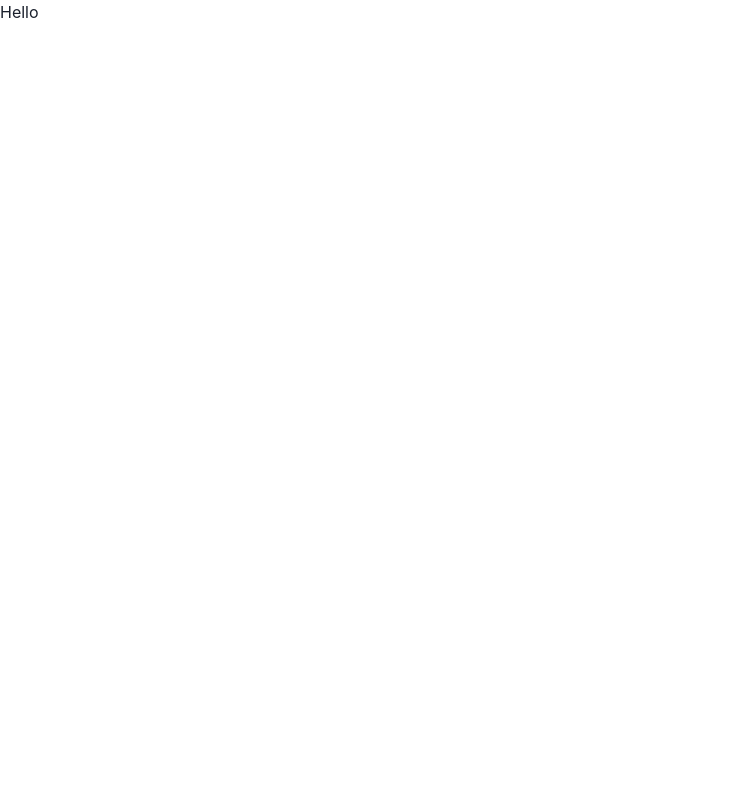
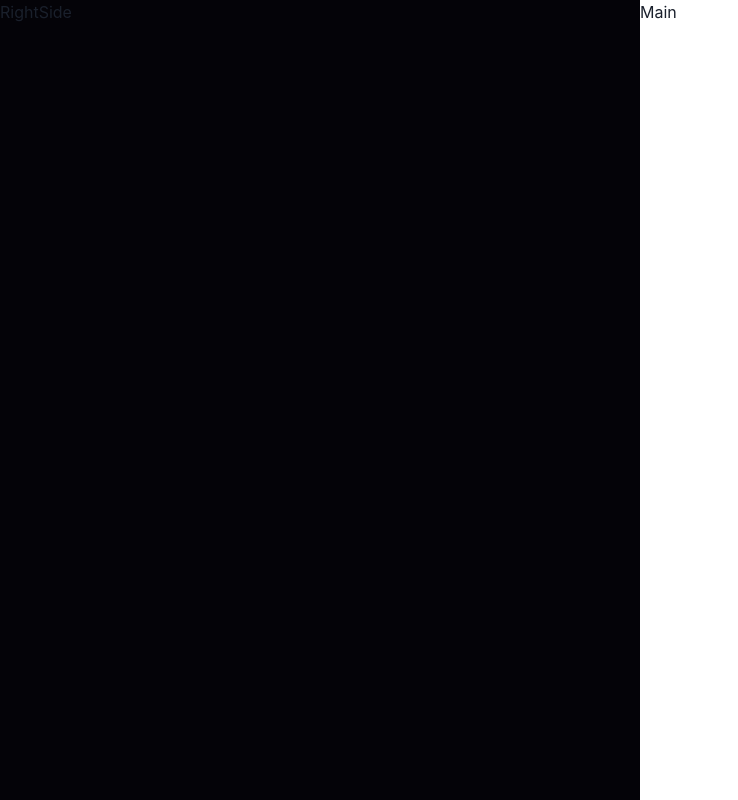
Before and after one commit to ProsperChihimba/authentication-screens, a React (Create React App) app: page / in a window 1280 px wide. Shown: the whole page, without its empty margins (0-738 px from the left). Built offline with nearby package versions, Linux system fonts and the light colour scheme.

Commit message:
Add: right side initial design

```diff
--- a/src/App.js
+++ b/src/App.js
@@ -1,10 +1,11 @@
 import * as React from 'react'
 import { ChakraProvider } from '@chakra-ui/react'
+import Main from './components/main';
 
 function App() {
   return (
     <ChakraProvider>
-      <div>Hello</div>
+      <Main />
     </ChakraProvider>
   );
 }
--- /dev/null
+++ b/src/components/main/index.jsx
@@ -0,0 +1,14 @@
+import React from 'react'
+import { Flex, Box } from '@chakra-ui/react'
+import RightSide from '../rightSide'
+
+const Main = () => {
+    return (
+        <Flex>
+            <RightSide />
+            <Box w='50%' >Main</Box>
+        </Flex>
+    )
+}
+
+export default Main
--- /dev/null
+++ b/src/components/rightSide/index.jsx
@@ -0,0 +1,10 @@
+import React from 'react'
+import { Box } from '@chakra-ui/react'
+
+const RightSide = () => {
+    return (
+        <Box w='50%' bg='#040308' h='100vh'>RightSide</Box>
+    )
+}
+
+export default RightSide
```
